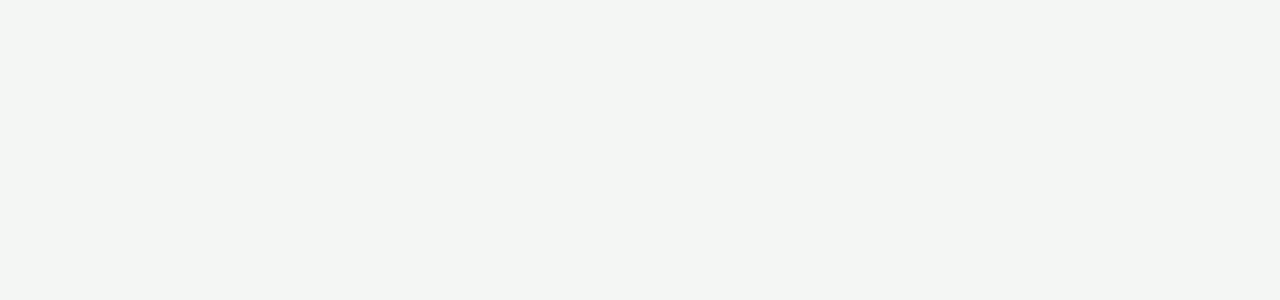
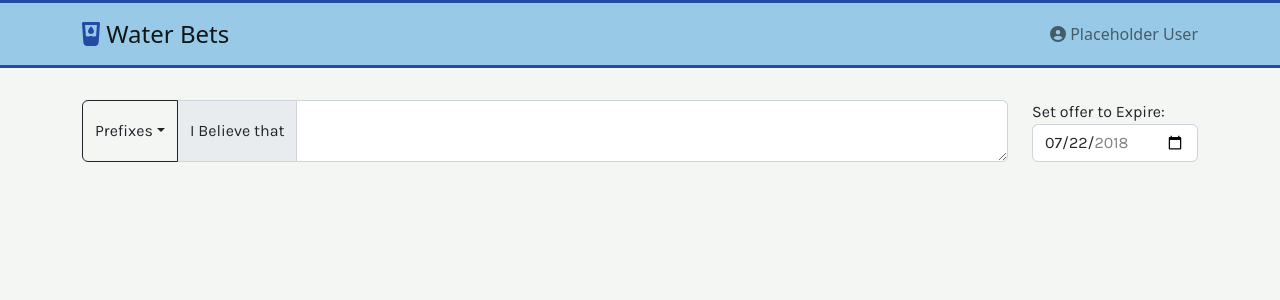
Before and after one commit to bradenborman/water-bets, a React app in the folder water-bets-client/: page /create-water-bet in a window 1280 px wide. Shown: the top 300 px of the page. Built offline with nearby package versions, Linux system fonts and the light colour scheme.

Commit message:
Create bet ui started

```diff
--- a/water-bets-client/src/components/app/app.scss
+++ b/water-bets-client/src/components/app/app.scss
@@ -7,6 +7,7 @@
 @import "../page/page.scss";
 @import "../howtoplay/howtoplay.scss";
 @import "../groupsearch/groupsearch.scss";
+@import "../waterbetbuilder/waterBetBuilder.scss";
 
 body,
 html {
--- a/water-bets-client/src/components/app/app.tsx
+++ b/water-bets-client/src/components/app/app.tsx
@@ -8,6 +8,7 @@ import { Login } from "../login/login";
 import { HomePage } from "../homepage/homePage";
 import { HowToPlay } from "../howtoplay/howtoplay";
 import { GroupSearch } from "../groupsearch/groupsearch";
+import { WaterBetBuilder } from "../waterbetbuilder/waterBetBuilder";
 
 require("./app.scss");
 
@@ -20,6 +21,7 @@ export const App: React.FC<AppProps> = (props: AppProps) => {
       <ReactRoute exact path={["/", "/home"]} component={HomePage} />
       <ReactRoute exact path="/how-to-play" component={HowToPlay} />
       <ReactRoute exact path="/group-search" component={GroupSearch} />
+      <ReactRoute exact path="/create-water-bet" component={WaterBetBuilder} />
     </ReactRouter>
   );
 };
--- a/water-bets-client/src/components/groupsearch/groupsearch.tsx
+++ b/water-bets-client/src/components/groupsearch/groupsearch.tsx
@@ -3,7 +3,6 @@ import { Page } from "../page/page";
 import {
   Col,
   Row,
-  FloatingLabel,
   Form,
   InputGroup,
   FormControl,
@@ -35,25 +34,29 @@ export const GroupSearch: React.FC<GroupSearchProps> = (
         groupId: 1,
         groupName: "Not Arizona State",
         passwordProtected: true,
-        membersCount: 6
+        membersCount: 6,
+        joined: false
       },
       {
         groupId: 2,
         groupName: "Geek Squad University",
         passwordProtected: false,
-        membersCount: 8
+        membersCount: 8,
+        joined: false
       },
       {
         groupId: 3,
         groupName: "G-Unit",
         passwordProtected: false,
-        membersCount: 5
+        membersCount: 5,
+        joined: true
       },
       {
         groupId: 4,
         groupName: "Taco tacks",
         passwordProtected: true,
-        membersCount: 4
+        membersCount: 4,
+        joined: false
       }
     ]);
   };
@@ -81,6 +84,19 @@ export const GroupSearch: React.FC<GroupSearchProps> = (
 
     const buildTable = (): JSX.Element => {
       const tableRows = groupResultsFound.map((_row: any, index: any) => {
+        const joinedLinkTd = _row.joined ? (
+          <>Joined</>
+        ) : (
+          <Button
+            variant="link"
+            onClick={e => {
+              handleJoinGroup(_row);
+            }}
+          >
+            Join Group
+          </Button>
+        );
+
         return (
           <tr key={index}>
             <td width={"50%"}>{_row.groupName}</td>
@@ -88,16 +104,7 @@ export const GroupSearch: React.FC<GroupSearchProps> = (
             <td className="text-warn">
               {_row.passwordProtected ? "Password Required" : ""}
             </td>
-            <td className="joinGroupTd">
-              <Button
-                variant="link"
-                onClick={e => {
-                  handleJoinGroup(_row);
-                }}
-              >
-                Join Group
-              </Button>
-            </td>
+            <td className="joinGroupTd">{joinedLinkTd}</td>
           </tr>
         );
       });
--- a/water-bets-client/src/components/homepage/homePage.tsx
+++ b/water-bets-client/src/components/homepage/homePage.tsx
@@ -12,19 +12,19 @@ export const HomePage: React.FC<LandingPageProps> = (
   return (
     <Page id="home-page" topPadding={false}>
       <Nav className="justify-content-end" activeKey="/home">
-        <Nav.Item>
+        {/* <Nav.Item>
           <Nav.Link href="/how-to-play" eventKey="htp">
             How to Play
+          </Nav.Link>
+        </Nav.Item> */}
+        <Nav.Item>
+          <Nav.Link href="/create-water-bet" eventKey="htp">
+            Create Water Bet
           </Nav.Link>
         </Nav.Item>
         <Nav.Item>
           <Nav.Link href="/group-search" eventKey="gs">
             Group Search
-          </Nav.Link>
-        </Nav.Item>
-        <Nav.Item>
-          <Nav.Link href="/user/logout" eventKey="logout">
-            Logout
           </Nav.Link>
         </Nav.Item>
       </Nav>
--- /dev/null
+++ b/water-bets-client/src/components/waterbetbuilder/waterBetBuilder.scss
@@ -0,0 +1,2 @@
+#water-bet-builder {
+}
--- /dev/null
+++ b/water-bets-client/src/components/waterbetbuilder/waterBetBuilder.tsx
@@ -0,0 +1,90 @@
+import React, { useState } from "react";
+import { Page } from "../page/page";
+import {
+  InputGroup,
+  DropdownButton,
+  Dropdown,
+  Form,
+  Row,
+  Col
+} from "react-bootstrap";
+
+export interface WaterBetBuilderProps {}
+
+export const WaterBetBuilder: React.FC<WaterBetBuilderProps> = (
+  props: WaterBetBuilderProps
+) => {
+  const prefixes: string[] = [
+    "I Believe that ",
+    "The following team will: ",
+    "The following player will: ",
+    "This will happen by the end of the day: ",
+    "This will happen by the end of the week: "
+  ];
+
+  const [activePrefix, setActivePrefix] = useState<string>(prefixes[0]);
+  const [userDefinedWaterBet, setUserDefinedWaterBet] = useState<string>();
+
+  const buildPrefixDropDownItems = (): JSX.Element => {
+    const items = prefixes.map((text, index) => (
+      <Dropdown.Item
+        onClick={e => {
+          setActivePrefix(text);
+        }}
+        key={index}
+      >
+        {text}
+      </Dropdown.Item>
+    ));
+    return (
+      <DropdownButton
+        variant="outline-dark"
+        title="Prefixes"
+        id="prefixes-dropdown-1"
+      >
+        {items}
+      </DropdownButton>
+    );
+  };
+
+  const handleSubmit = (e: any): void => {
+    e.preventDefault();
+    alert(activePrefix + userDefinedWaterBet);
+  };
+
+  return (
+    <Page id="water-bet-builder" topPadding={true}>
+      <Form onSubmit={handleSubmit}>
+        <Row>
+          <Col md={10}>
+            <InputGroup className="mb-3">
+              {buildPrefixDropDownItems()}
+              <InputGroup.Text id="basic-addon2">
+                {activePrefix}
+              </InputGroup.Text>
+              <Form.Control
+                as="textarea"
+                aria-label="user-defined-water-bet"
+                required
+                type="textarea"
+                value={userDefinedWaterBet}
+                onChange={e => setUserDefinedWaterBet(e.target.value)}
+              />
+            </InputGroup>
+          </Col>
+          <Col md={2}>
+            Set offer to Expire:{" "}
+            <Form.Control
+              type="date"
+              id="start"
+              name="trip-start"
+              value="2018-07-22"
+              min="2018-01-01"
+              max="2018-12-31"
+            ></Form.Control>
+          </Col>
+        </Row>
+      </Form>
+    </Page>
+  );
+};
```
Also changed, not shown: 2 other files (tests, documents, lock files or other folders).
